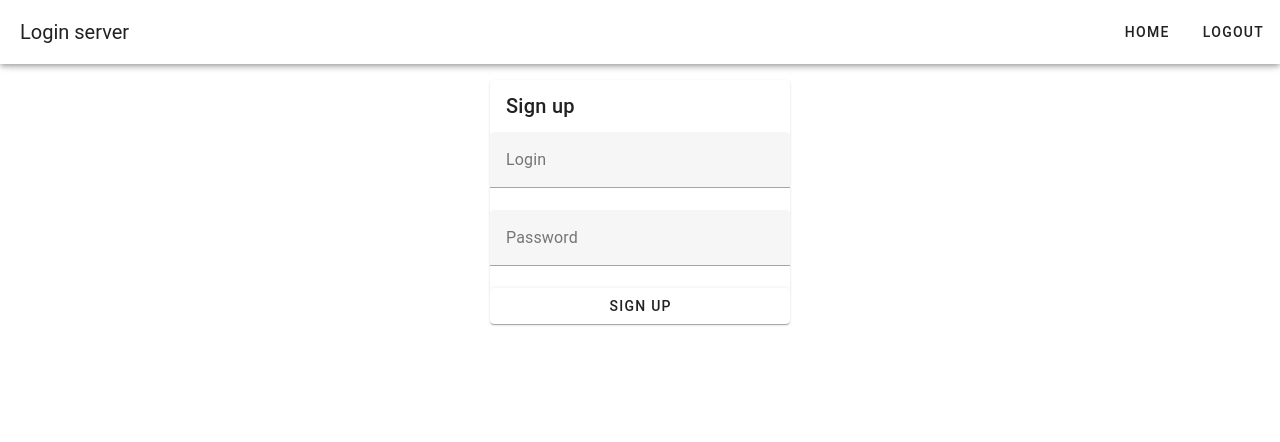
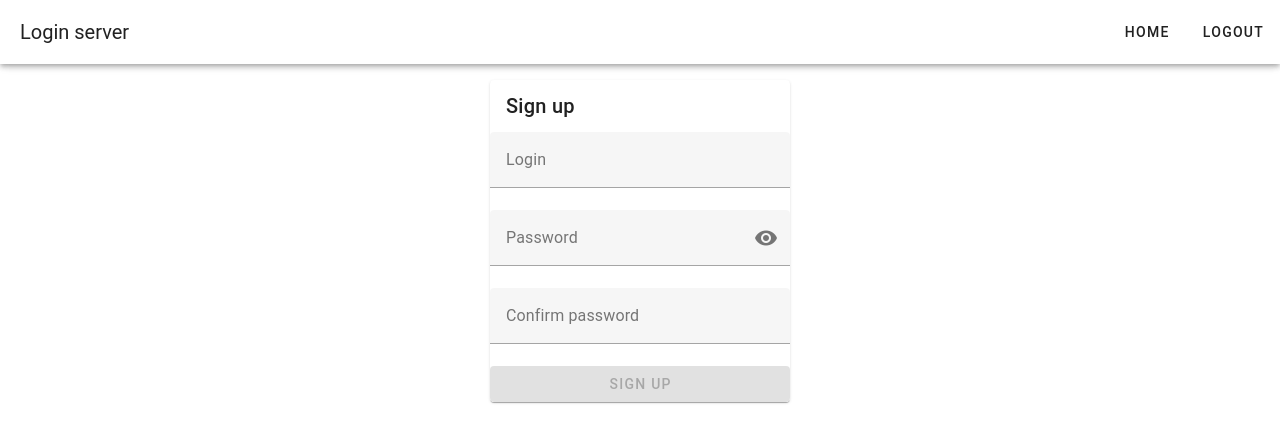
Before and after one commit to wolfery666/login-server, a Vue app in the folder front/: page /signup in a window 1280 px wide. Shown: the top 442 px of the page. Built offline with nearby package versions, Linux system fonts and the light colour scheme; a small style sheet from the web is missing.

Commit message:
confirm password and fields validations for sign up

```diff
--- a/front/src/views/Signup.vue
+++ b/front/src/views/Signup.vue
@@ -1,30 +1,100 @@
-<script lang="ts">
-  import { defineComponent } from 'vue'
+<script setup lang="ts">
+  import { computed, ref, watch, type Ref } from 'vue'
+  import { useRouter } from 'vue-router'
   import { apiFetch } from '@/api'
   import authState from '@/state/auth'
 
-  export default defineComponent({
-    data() { return { login: '', password: '' } },
-    methods: {
-      async signup() {
+  const login = ref('')
+  const password: Ref<string[]> = ref(Array(2).fill(''))
+  const passwordEdit: Ref<boolean[]> = ref(Array(2).fill(false))
+  const isFormValid = ref(false)
+  const passwordVisible = ref(false)
+  const confirmPasswordRef: Ref = ref(null)
+
+  const loginRules = [
+    (v: string) => !!v || 'Login is required',
+    (v: string) => v.length <= 20 || 'Max 20 characters',
+  ]
+  const passwordRules = [
+    (v: string) => !!v || 'Password is required',
+    (v: string) => v.length <= 20 || 'Max 20 characters',
+  ]
+  const confirmPasswordRules = computed(() => [
+    (v: string) => !passwordsMismatch.value || 'Passwords do not match',
+  ])
+
+  const passwordsMismatch = computed(() => {
+    return password.value[0] !== password.value[1]
+  })
+
+  const submitDisabled = computed(() => {
+    return isFormValid.value !== true
+  })
+
+  watch([password, passwordEdit], () => {
+    const silentValidation = passwordEdit.value.some(v=>!v)
+    confirmPasswordRef.value?.validate(silentValidation)
+  }, {deep: true})
+
+  watch(submitDisabled, () => {
+    if (submitDisabled.value) return
+    setPasswordEdit()
+  })
+
+  const router = useRouter()
+
+  function setPasswordEdit(index: number = -1) {
+    if (index === -1) {
+      passwordEdit.value.forEach((v,i,arr)=>arr[i]=true)
+    } else {
+      passwordEdit.value[index] = true
+    }
+  }
+
+  async function signup() {
+    setPasswordEdit()
+    if (submitDisabled.value) return
     const res = await apiFetch('/signup', {
       method: 'POST',
-          body: { login: this.login, password: this.password }
+      body: { login: login.value, password: password.value[0] }
       })
     if (res.ok) {
-          this.$router.push('/')
+      router.push('/')
       authState.loggedIn = true
     }
   }
-    }
-  })
 </script>
 <template>
   <v-card class="mx-auto" max-width="300" title="Sign up">
-    <v-form @submit.prevent="signup">
-      <v-text-field v-model="login" label="Login"></v-text-field>
-      <v-text-field v-model="password" label="Password" type="password"></v-text-field>
-      <v-btn type="submit" block>Sign up</v-btn>
+    <v-form v-model="isFormValid" @submit.prevent="signup" autocomplete="off">
+      <v-text-field
+        v-model="login"
+        maxlength="20"
+        label="Login"
+        :rules="loginRules"
+        required>
+      </v-text-field>
+      <v-text-field
+        v-model="password[0]"
+        maxlength="20"
+        :label="'Password'"
+        :rules="passwordRules"
+        :type="passwordVisible? 'text' : 'password'"
+        :append-inner-icon="passwordVisible? 'mdi-eye-off' : 'mdi-eye'"
+        @click:append-inner="passwordVisible = !passwordVisible"
+        @blur="setPasswordEdit(0)">
+      </v-text-field>
+      <v-text-field
+        ref="confirmPasswordRef"
+        v-model="password[1]"
+        maxlength="20"
+        :label="'Confirm password'"
+        :rules="confirmPasswordRules"
+        :type="passwordVisible? 'text' : 'password'"
+        @blur="setPasswordEdit(1)"
+        validate-on="submit">
+      </v-text-field>
+      <v-btn type="submit" block :disabled="submitDisabled">Sign up</v-btn>
     </v-form>
   </v-card>
 </template>
```
Lines whose indentation alone changed are shown as unchanged.
